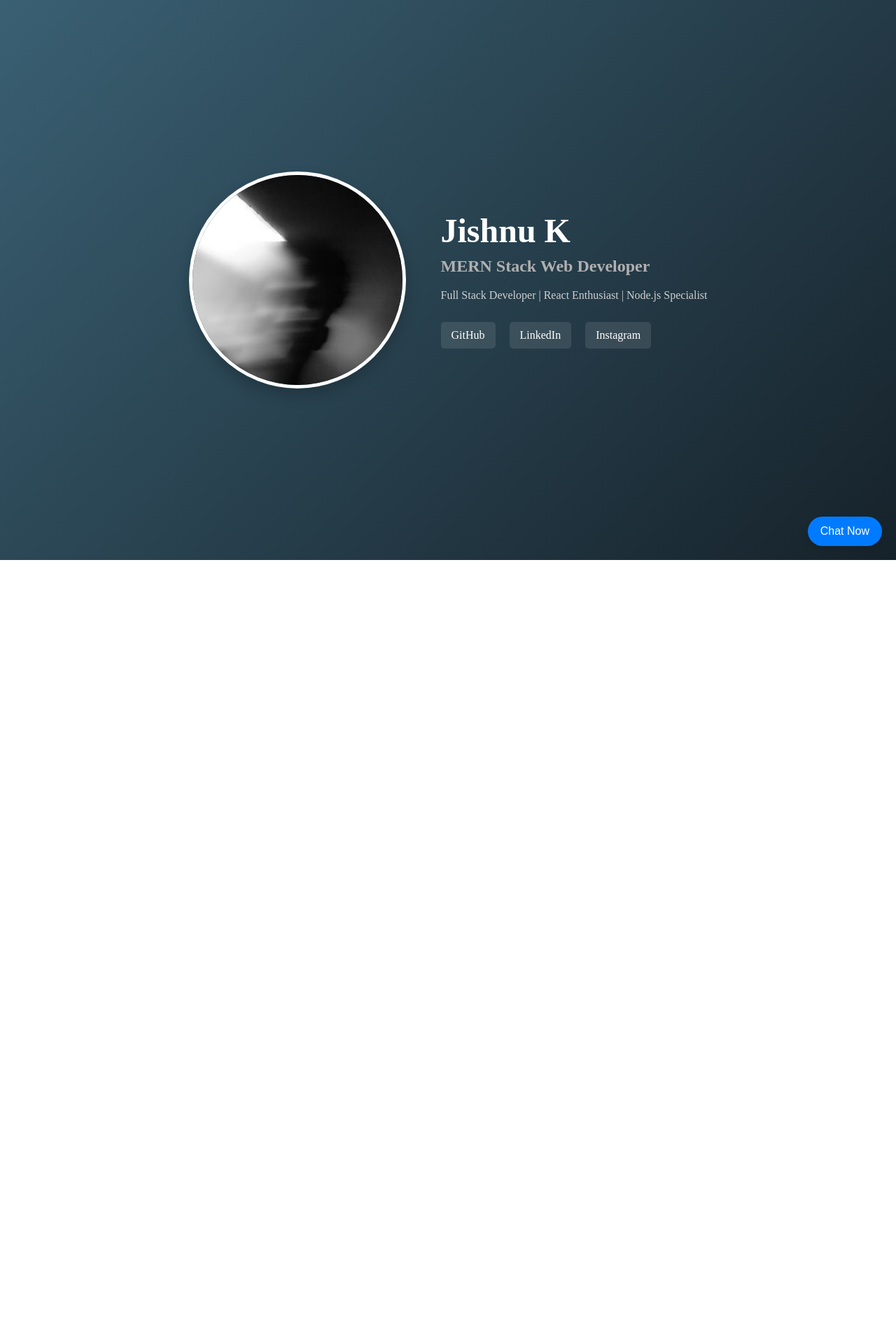
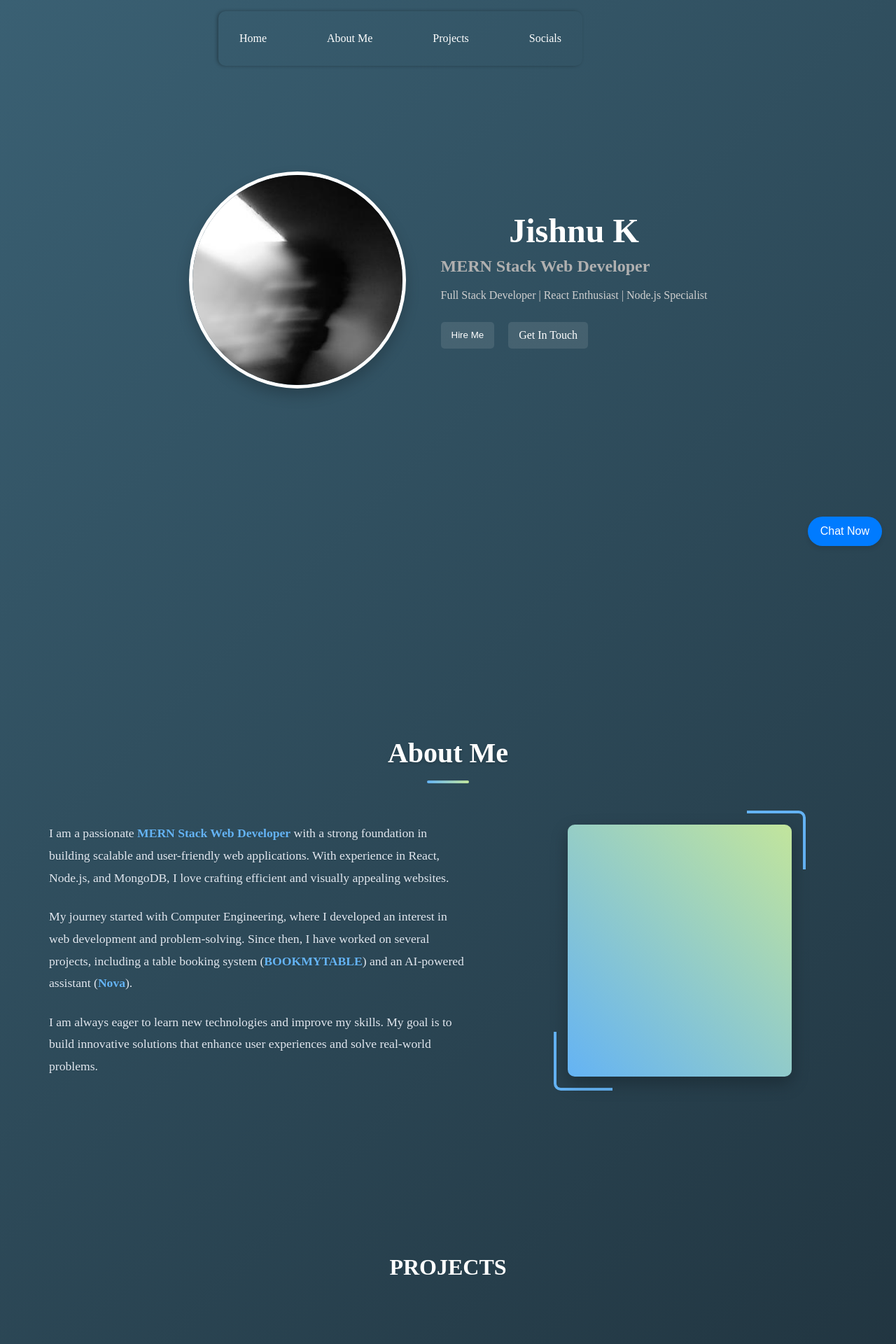
Before and after one commit to Jishnuuu-k/Portfoliopersonal, a React (Vite) app: page / in a window 1280 px wide. Shown: the top 1920 px of the page at 70% size. Before the commit the page ends 800 px from the top, so only its background shows below. Built offline with nearby package versions, Linux system fonts and the light colour scheme.

Commit message:
Css updated

```diff
--- a/package.json
+++ b/package.json
@@ -15,6 +15,7 @@
     "react": "^19.0.0",
     "react-dom": "^19.0.0",
     "react-router-dom": "^6.29.0",
+    "react-scroll": "^1.9.3",
     "tailwindcss": "^4.0.9"
   },
   "devDependencies": {
--- a/src/App.jsx
+++ b/src/App.jsx
@@ -1,12 +1,20 @@
 import React from 'react'
 import Banner from './Components/Banner/Banner'
 import Chatnow from './Components/Chatnow/Chatnow'
+import Sidebar from './Components/Sidebar/Sidebar'
+import About from './Components/Aboutme/Aboutme'
+import Projects from './Components/Projects/Projects'
+import Socials from './Components/Socials/Socials'
 
 function App() {
   return (
     <div>
+      <Chatnow/>
+      <Sidebar/>
       <Banner/>
-      <Chatnow/>
+      <About/>
+      <Projects/>
+      <Socials/>
     </div>
   )
 }
--- /dev/null
+++ b/src/Components/Aboutme/Aboutme.jsx
@@ -0,0 +1,69 @@
+import React, { useEffect, useState } from 'react';
+import './aboutme.css';
+
+function About() {
+  const [isVisible, setIsVisible] = useState(false);
+
+  useEffect(() => {
+    const observer = new IntersectionObserver(
+      ([entry]) => {
+        if (entry.isIntersecting) {
+          setIsVisible(true);
+          observer.unobserve(entry.target);
+        }
+      },
+      { threshold: 0.1 }
+    );
+
+    const aboutSection = document.querySelector('.about-section');
+    if (aboutSection) {
+      observer.observe(aboutSection);
+    }
+
+    return () => {
+      if (aboutSection) {
+        observer.unobserve(aboutSection);
+      }
+    };
+  }, []);
+
+  return (
+    <div id="about" className={`about-section ${isVisible ? 'visible' : ''}`}>
+      <div className="about-container">
+        <div className="about-header">
+          <h2>About Me</h2>
+          <div className="header-underline"></div>
+        </div>
+
+        <div className="about-content">
+          <div className="about-text">
+            <p>
+              I am a passionate <span className="highlight">MERN Stack Web Developer</span> with a strong foundation in building
+              scalable and user-friendly web applications. With experience in React, Node.js, and MongoDB,
+              I love crafting efficient and visually appealing websites.
+            </p>
+            <p>
+              My journey started with Computer Engineering, where I developed an interest in
+              web development and problem-solving. Since then, I have worked on several projects,
+              including a table booking system (<span className="highlight">BOOKMYTABLE</span>) and an AI-powered assistant (<span className="highlight">Nova</span>).
+            </p>
+            <p>
+              I am always eager to learn new technologies and improve my skills. My goal is to
+              build innovative solutions that enhance user experiences and solve real-world problems.
+            </p>
+          </div>
+
+          <div className="about-image-container">
+            <div className="about-image-wrapper">
+              <div className="about-image-placeholder"></div>
+              <div className="image-decoration top-right"></div>
+              <div className="image-decoration bottom-left"></div>
+            </div>
+          </div>
+        </div>
+      </div>
+    </div>
+  );
+}
+
+export default About;
--- /dev/null
+++ b/src/Components/Aboutme/aboutme.css
@@ -0,0 +1,151 @@
+.about-section {
+    min-height: 100vh;
+    padding: 6rem 0;
+    opacity: 0;
+    transform: translateY(30px);
+    transition: opacity 0.8s ease, transform 0.8s ease;
+    display: flex;
+    justify-content: space-around;
+    align-items: center;
+  }
+
+  .about-section.visible {
+    opacity: 1;
+    transform: translateY(0);
+  }
+
+  .about-container {
+    max-width: 1140px;
+    margin: 0 auto;
+    padding: 0 2rem;
+  }
+
+  .about-header {
+    text-align: center;
+    margin-bottom: 3.5rem;
+  }
+
+  .about-header h2 {
+    font-size: 2.5rem;
+    font-weight: 700;
+    color: #ffffff;
+    margin-bottom: 1rem;
+    text-shadow: 0 2px 4px rgba(0, 0, 0, 0.2);
+  }
+
+  .header-underline {
+    height: 4px;
+    width: 60px;
+    background: linear-gradient(to right, #64b3f4, #c2e59c);
+    margin: 0 auto;
+    border-radius: 2px;
+  }
+
+  .about-content {
+    display: flex;
+    flex-direction: row;
+    align-items: center;
+    gap: 4rem;
+  }
+
+  .about-text {
+    flex: 1;
+  }
+
+  .about-text p {
+    margin-bottom: 1.5rem;
+    font-size: 1.1rem;
+    line-height: 1.8;
+    color: #e2e8f0;
+    text-shadow: 0 1px 2px rgba(0, 0, 0, 0.1);
+  }
+
+  .about-text p:last-child {
+    margin-bottom: 0;
+  }
+
+  .highlight {
+    color: #64b3f4;
+    font-weight: 600;
+  }
+
+  .about-image-container {
+    flex: 0.8;
+    display: flex;
+    justify-content: center;
+    align-items: center;
+
+  }
+
+  .about-image-wrapper {
+    position: relative;
+    width: 320px;
+    height: 360px;
+  }
+
+  .about-image-placeholder {
+    width: 100%;
+    height: 100%;
+    background-color: rgba(255, 255, 255, 0.1);
+    border-radius: 10px;
+    background-image: linear-gradient(45deg, #64b3f4 0%, #c2e59c 100%);
+    box-shadow: 0 10px 25px rgba(0, 0, 0, 0.25);
+  }
+
+  .image-decoration {
+    position: absolute;
+    width: 80px;
+    height: 80px;
+    border: 4px solid #64b3f4;
+    z-index: -1;
+  }
+
+  .top-right {
+    top: -20px;
+    right: -20px;
+    border-radius: 0 10px 0 0;
+    border-bottom: none;
+    border-left: none;
+  }
+
+  .bottom-left {
+    bottom: -20px;
+    left: -20px;
+    border-radius: 0 0 0 10px;
+    border-top: none;
+    border-right: none;
+  }
+
+  /* Responsive styles */
+  @media (max-width: 992px) {
+    .about-content {
+      flex-direction: column-reverse;
+      gap: 3rem;
+    }
+
+    .about-image-wrapper {
+      width: 280px;
+      height: 320px;
+    }
+  }
+
+  @media (max-width: 768px) {
+    .about-section {
+      padding: 4rem 0;
+    }
+
+    .about-header h2 {
+      font-size: 2rem;
+    }
+  }
+
+  @media (max-width: 480px) {
+    .about-image-wrapper {
+      width: 240px;
+      height: 280px;
+    }
+
+    .about-header {
+      margin-bottom: 2.5rem;
+    }
+  }
--- a/src/Components/Banner/Banner.jsx
+++ b/src/Components/Banner/Banner.jsx
@@ -3,7 +3,7 @@ import './banner.css';
 
 function Banner() {
   return (
-    <div className="banner parallax">
+    <div id='home' className="banner parallax">
       <div className="banner-content">
         <div className="profile-image">
           <img src="../../public/images/1177.jpg" alt="Jishnu K" />
@@ -15,9 +15,8 @@ function Banner() {
           <p>Full Stack Developer | React Enthusiast | Node.js Specialist</p>
 
           <div className="social-links">
-            <a href="https://github.com/Jishnuuu-k " target="_blank" rel="noopener noreferrer">GitHub</a>
-            <a href="https://linkedin.com/in/jishnu-k-b14841278" target="_blank" rel="noopener noreferrer">LinkedIn</a>
-            <a href="https://www.instagram.com/speedmonn?igsh=MXd6bTJsZWd4YTRpaw==" target="_blank" rel="noopener noreferrer">Instagram</a>
+            <button className="cv-btn">Hire Me</button>
+            <a href="hhttps://wa.me/7902286179?text=Hello!%20I%20visited%20your%20portfolio!" target="_blank" rel="noopener noreferrer">Get In Touch</a>
           </div>
         </div>
       </div>
--- a/src/Components/Banner/banner.css
+++ b/src/Components/Banner/banner.css
@@ -64,6 +64,19 @@
   display: flex;
   gap: 20px;
 }
+.cv-btn{
+  cursor: pointer;
+  text-decoration: none;
+  border: none;
+  color: #ffffff;
+  padding: 10px 15px;
+  background-color: rgba(255,255,255,0.1);
+  border-radius: 5px;
+  transition: background-color 0.3s ease;
+}
+.cv-btn:hover {
+  background-color: rgba(255,255,255,0.2);
+}
 
 .social-links a {
   text-decoration: none;
--- /dev/null
+++ b/src/Components/Projects/Projects.jsx
@@ -0,0 +1,12 @@
+import React from 'react'
+import './projects.css'
+
+function Projects() {
+  return (
+    <div id='projects' className="Projects-Container">
+      <h1>PROJECTS</h1>
+    </div>
+  )
+}
+
+export default Projects
--- /dev/null
+++ b/src/Components/Projects/projects.css
@@ -0,0 +1,8 @@
+.Projects-Container{
+  min-height: 100vh;
+
+}
+h1{
+  text-align: center;
+  color: white;
+}
--- /dev/null
+++ b/src/Components/Sidebar/Sidebar.jsx
@@ -0,0 +1,18 @@
+import React from 'react';
+import { Link } from 'react-scroll';
+import './Sidebar.css';
+
+function Sidebar() {
+  return (
+    <div className="sidebar">
+      <ul>
+        <li><Link to="home" smooth={true} duration={500}>Home</Link></li>
+        <li><Link to="about" smooth={true} duration={500}>About Me</Link></li>
+        <li><Link to="projects" smooth={true} duration={500}>Projects</Link></li>
+        <li><Link to="socials" smooth={true} duration={500}>Socials</Link></li>
+      </ul>
+    </div>
+  );
+}
+
+export default Sidebar;
--- /dev/null
+++ b/src/Components/Sidebar/sidebar.css
@@ -0,0 +1,36 @@
+.sidebar {
+    position: fixed;
+    right: 35%;
+    top: 2%;
+    width: 500px;
+    background-color: transparent;
+    color: white;
+    padding: 10px;
+    border-radius: 10px 10px 10px 10px;
+    box-shadow: -2px 0 5px rgba(0, 0, 0, 0.3);
+  }
+
+  .sidebar ul {
+    list-style: none;
+    padding: 0;
+    display: flex;
+    justify-content: space-between;
+  }
+
+  .sidebar li {
+    padding: 10px;
+    cursor: pointer;
+    transition: background 0.3s;
+  }
+
+  .sidebar ul li a {
+    text-decoration: none;
+    color: white;
+    display: block;
+    padding: 10px;
+    transition: background 0.3s;
+  }
+
+  .sidebar ul li a:hover {
+    color: cyan;
+  }
--- /dev/null
+++ b/src/Components/Socials/Socials.jsx
@@ -0,0 +1,11 @@
+import React from 'react'
+import './social.css'
+function Socials() {
+  return (
+    <div id='socials' className="Social-container">
+
+    </div>
+  )
+}
+
+export default Socials
--- /dev/null
+++ b/src/Components/Socials/social.css
@@ -0,0 +1,4 @@
+.Social-container{
+    min-height: 100vh;
+
+}
```
Also changed, not shown: 1 other file (tests, documents, lock files or other folders).
